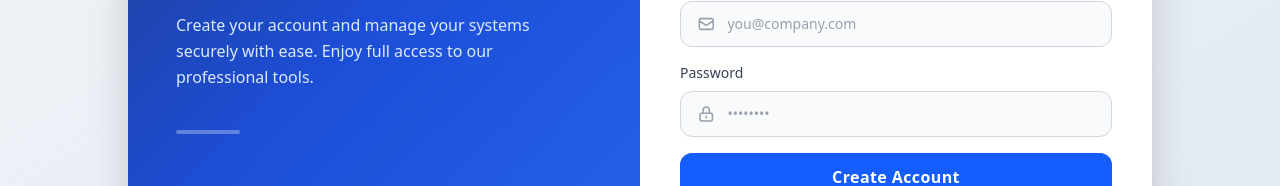
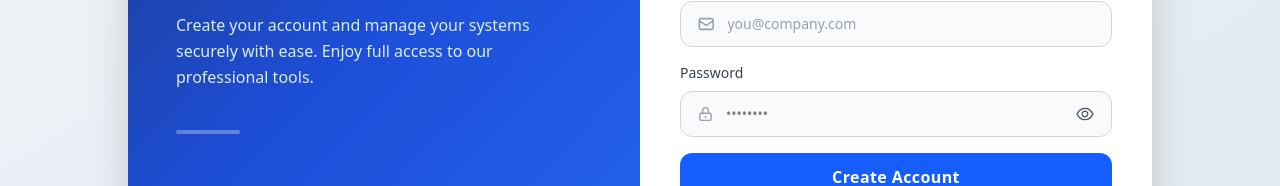
Before and after one commit to Muhammadkashif20/authentication-frontend, a React (Vite) app: page / in a window 1280 px wide. Shown: the part 384-570 px from the top of the page. Built offline with nearby package versions, Linux system fonts and the light colour scheme.

Commit message:
adding show password and enter click form submit

```diff
--- /dev/null
+++ b/src/Components/Loader.jsx
@@ -0,0 +1,9 @@
+import React from 'react'
+
+const Loader = () => {
+  return (
+    <div>Loader</div>
+  )
+}
+
+export default Loader
--- a/src/Components/Login.jsx
+++ b/src/Components/Login.jsx
@@ -1,21 +1,25 @@
 import React, { useState } from "react";
 import { HiOutlineMail, HiOutlineLockClosed } from "react-icons/hi";
+import { AiOutlineEye, AiOutlineEyeInvisible } from "react-icons/ai";
 import { Link, useNavigate } from "react-router-dom";
 import Signup from "./Signup";
 import axios from "axios";
 import { toast } from "react-toastify";
 const Login = () => {
- const navigation=useNavigate();
+  const navigation = useNavigate();
   const [email, setEmail] = useState("");
   const [password, setPassword] = useState("");
+  const [showPassword, setShowPassword] = useState(false);
 
-  const handleLogin = async () => {
+  const handleLogin = async (e) => {
+    e.preventDefault();
+
     try {
       const response = await axios.post(
         "http://localhost:5000/user/login",
         {
-          email:email,
-          password:password,
+          email: email,
+          password: password,
         }
       );
       toast.success("User Logged In Successfully!");
@@ -27,9 +31,9 @@ const Login = () => {
     }
 
     catch (error) {
-        console.log("catch=>",error.response?.data);
+      console.log("catch=>", error.response?.data);
       toast.error(
-          error.response?.data?.msg || "Something went wrong!"
+        error.response?.data?.msg || "Something went wrong!"
       );
     }
   };
@@ -54,7 +58,7 @@ const Login = () => {
         </div>
 
         {/* Right Form */}
-        <div className=" sm:p-10">
+        <form onSubmit={handleLogin} className=" sm:p-10">
           <h3 className="text-3xl font-bold text-gray-900 mb-2 flex items-center gap-2">
             Sign In 🔒
           </h3>
@@ -70,8 +74,8 @@ const Login = () => {
             <div className="flex items-center gap-3 border border-gray-300 rounded-xl px-4 bg-gray-50 focus-within:bg-white focus-within:ring-2 focus-within:ring-blue-600 transition transform hover:scale-[1.02] duration-200">
               <HiOutlineMail className="text-gray-400 text-xl" />
               <input
-               value={email}
-                onChange={(e)=>setEmail(e.target.value)}
+                value={email}
+                onChange={(e) => setEmail(e.target.value)}
                 type="email"
                 placeholder="you@company.com"
                 className="w-full py-3 text-sm outline-none bg-transparent placeholder-gray-400"
@@ -88,11 +92,21 @@ const Login = () => {
               <HiOutlineLockClosed className="text-gray-400 text-xl" />
               <input
                 value={password}
-                onChange={(e)=>setPassword(e.target.value)}
-                type="password"
+                onChange={(e) => setPassword(e.target.value)}
+                type={showPassword ? "text" : "password"}
                 placeholder="••••••••"
-                className="w-full py-3 text-sm outline-none bg-transparent placeholder-gray-400"
+                className="w-full py-3 text-sm outline-none bg-transparent"
               />
+              <span
+                onClick={() => setShowPassword(!showPassword)}
+                className="cursor-pointer text-gray-600 text-xl"
+              >
+                {showPassword ? (
+                  <AiOutlineEyeInvisible />
+                ) : (
+                  <AiOutlineEye />
+                )}
+              </span>
             </div>
           </div>
 
@@ -104,13 +118,11 @@ const Login = () => {
           {/* Footer */}
           <p className="text-center text-sm text-gray-500 mt-6">
             New to the platform?{" "}
-            <Link to="/">
-            <span className="text-blue-600 font-semibold cursor-pointer hover:underline">
+            <span onClick={() => navigation("/")} className="text-blue-600 font-semibold cursor-pointer hover:underline">
               Create an account
             </span>
-            </Link>
           </p>
-        </div>
+        </form>
 
       </div>
     </div>
--- a/src/Components/Signup.jsx
+++ b/src/Components/Signup.jsx
@@ -1,6 +1,7 @@
 import axios from "axios";
 import React, { useState } from "react";
 import { HiOutlineMail, HiOutlineLockClosed } from "react-icons/hi";
+import { AiOutlineEye, AiOutlineEyeInvisible } from "react-icons/ai";
 import { Link, Navigate, useNavigate } from "react-router-dom";
 import { toast } from "react-toastify";
 const Signup = () => {
@@ -8,8 +9,10 @@ const Signup = () => {
   const [fullName, setFullName] = useState("");
   const [email, setEmail] = useState("");
   const [password, setPassword] = useState("");
+  const [showPassword, setShowPassword] = useState(false);
 
-  const handleRegister = async () => {
+  const handleRegister = async (e) => {
+        e.preventDefault();
     try {
       const response = await axios.post(
         "http://localhost:5000/user/register",
@@ -56,7 +59,7 @@ const Signup = () => {
         </div>
 
         {/* Right Form */}
-        <div className="flex flex-col justify-center sm:p-10">
+        <form onSubmit={handleRegister} className="flex flex-col justify-center sm:p-10">
           <h3 className="text-3xl font-bold text-gray-900 mb-2 flex items-center gap-2">
             Sign Up 🔒
           </h3>
@@ -96,13 +99,24 @@ const Signup = () => {
             <label className="text-sm font-medium text-gray-700 mb-2 block">Password</label>
             <div className="flex items-center gap-3 border border-gray-300 rounded-xl px-4 bg-gray-50 focus-within:bg-white focus-within:ring-2 focus-within:ring-blue-600 transition">
               <HiOutlineLockClosed className="text-gray-400 text-xl" />
-              <input
+            <input
                 value={password}
                 onChange={(e) => setPassword(e.target.value)}
-                type="password"
+                type={showPassword ? "text" : "password"}
                 placeholder="••••••••"
-                className="w-full py-3 text-sm outline-none bg-transparent placeholder-gray-400"
+                className="w-full py-3 text-sm outline-none bg-transparent"
               />
+              <span
+                onClick={() => setShowPassword(!showPassword)}
+                className="cursor-pointer text-gray-600 text-xl"
+              >
+                {showPassword ? (
+                  <AiOutlineEyeInvisible />
+                ) : (
+                  <AiOutlineEye />
+                )}
+              </span>
+
             </div>
           </div>
 
@@ -116,13 +130,11 @@ const Signup = () => {
           {/* Footer */}
           <p className="text-center text-sm text-gray-500 mt-4">
             Already have an account?{" "}
-            <Link to="/login">
-              <span className="text-blue-600 font-semibold cursor-pointer hover:underline">
+              <span onClick={() => navigation("/login")}  className="text-blue-600 font-semibold cursor-pointer hover:underline">
                 Sign In
               </span>
-            </Link>
           </p>
-        </div>
+        </form>
 
       </div>
     </div>
```
